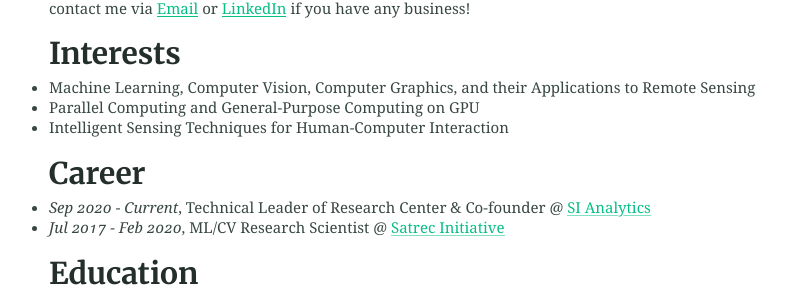
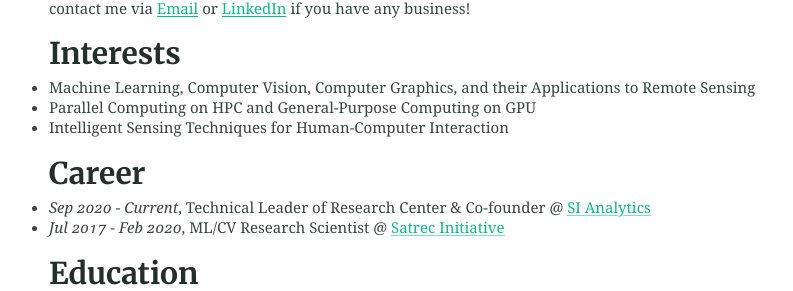
Before and after one commit to mikigom/mikigom.github.io, a Jekyll site: the page built from index.md, in a window 1280 px wide and 900 px high, scrolled down 376 px. Shown: the part 163-454 px from the top of the window, without its empty margins (234-1027 px from the left). Built offline with Jekyll 4.4.1, drawn with Linux system fonts in a browser that asks for light colours.

Commit message:
Update index.md

```diff
--- a/index.md
+++ b/index.md
@@ -10,7 +10,7 @@ Hi, I am the technical leader of the research center at [SI Analytics](https://w
 
 ### Interests
 * Machine Learning, Computer Vision, Computer Graphics, and their Applications to Remote Sensing
-* Parallel Computing and General-Purpose Computing on GPU
+* Parallel Computing on HPC and General-Purpose Computing on GPU
 * Intelligent Sensing Techniques for Human-Computer Interaction
 
 ### Career
```
